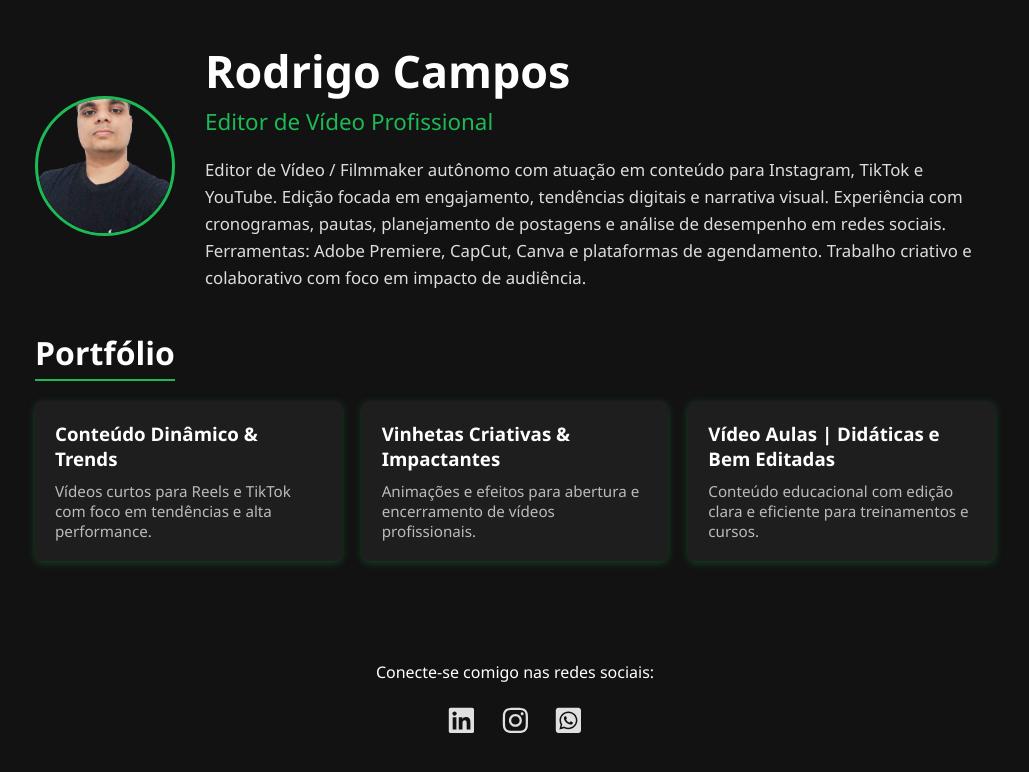
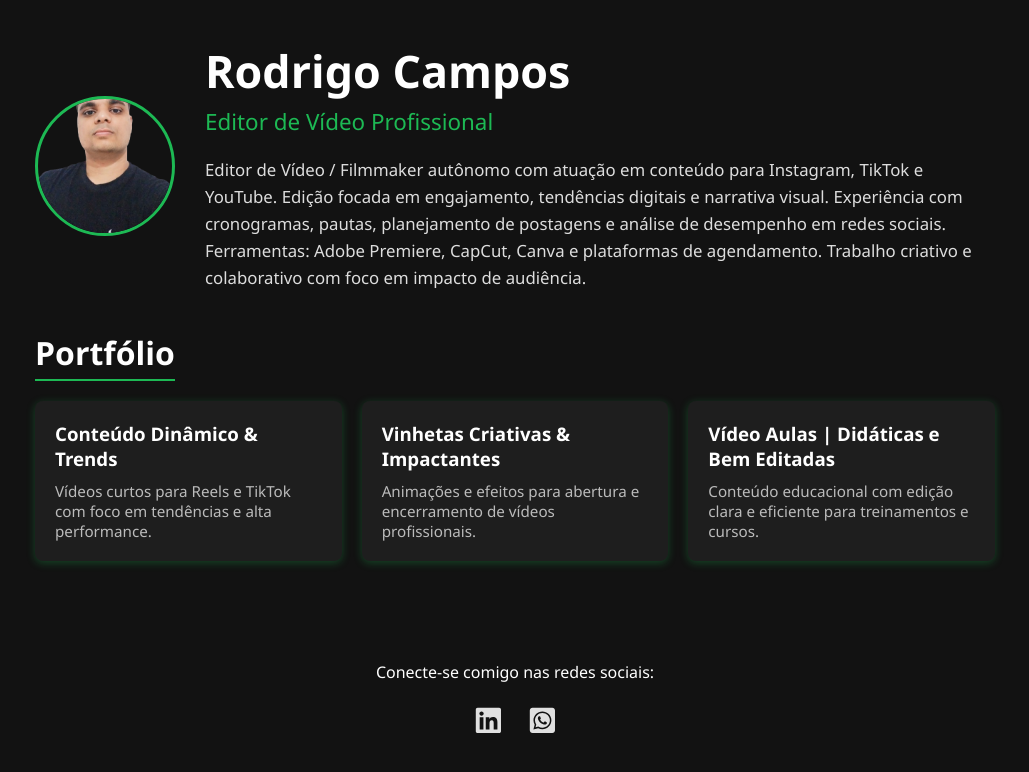
Before and after one commit to drigodeveloper/portifolio, a React (Vite) app: page / in a window 1280 px wide. Shown: the top 772 px of the page, without its empty margins (125-1154 px from the left). Built offline with nearby package versions, Linux system fonts and the light colour scheme.

Commit message:
Fixing social media

```diff
--- a/src/Home.jsx
+++ b/src/Home.jsx
@@ -180,14 +180,7 @@
           >
             <FaLinkedin />
           </a>
-          <a
-            href="https://instagram.com/seuinsta"
-            target="_blank"
-            rel="noopener noreferrer"
-            aria-label="Instagram"
-          >
-            <FaInstagram />
-          </a>
+
           <a
             href="https://wa.me/5521988720345?text=Ol%C3%A1%2C%20Rodrigo!%20Vim%20pelo%20seu%20portf%C3%B3lio%20de%20edi%C3%A7%C3%A3o."
             target="_blank"
```
